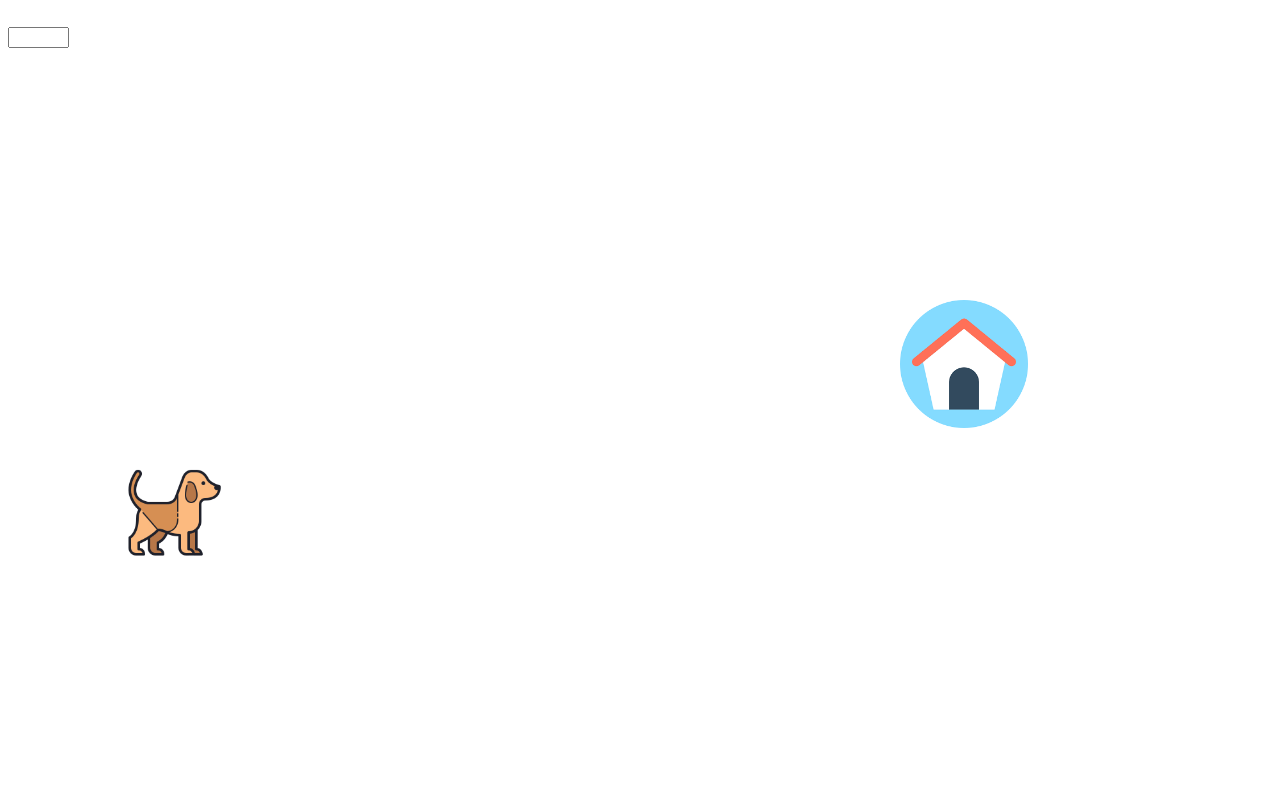
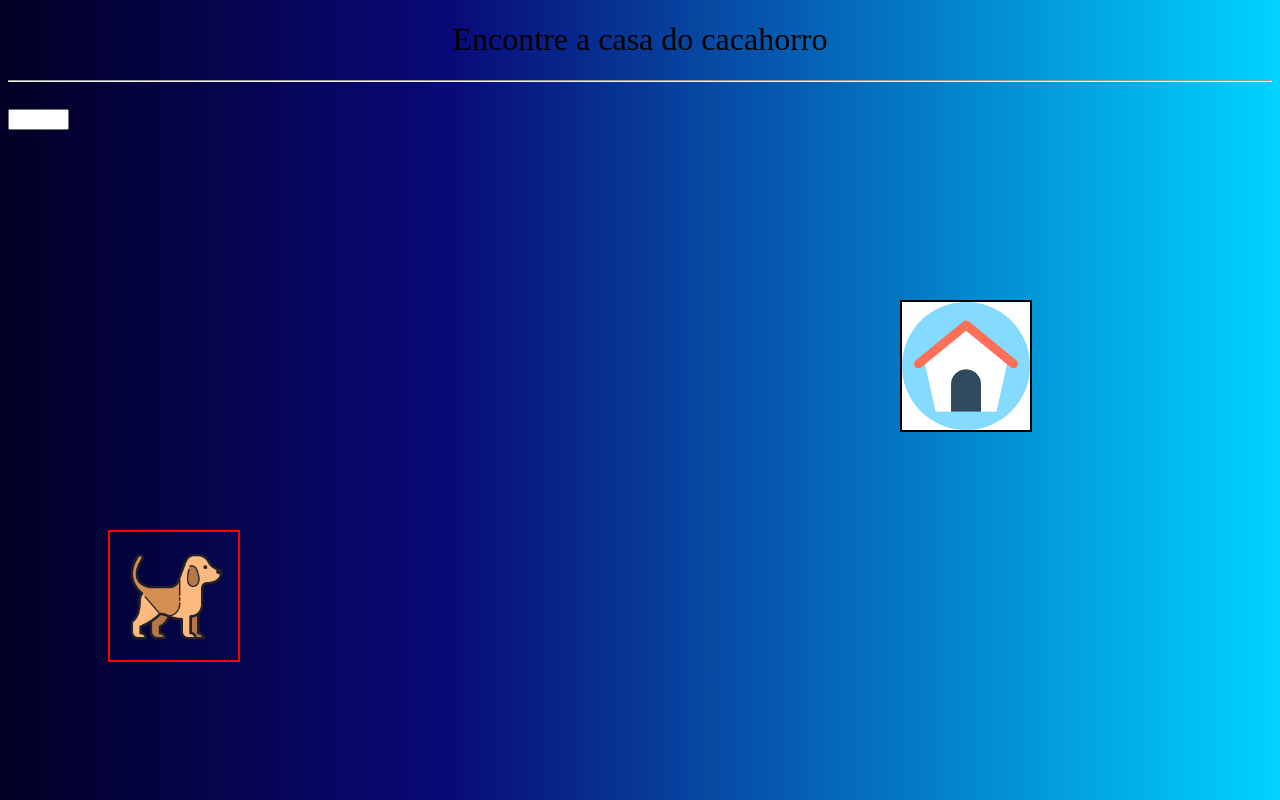
Before and after one commit to DjowNathan/USJT-exercicios, a plain HTML site: page index.html in a window 1280 px wide. Drawn offline with nearby package versions, Linux system fonts and the light colour scheme.

Commit message:
alteracoes do exercicio

```diff
--- a/css/estilo.css
+++ b/css/estilo.css
@@ -2,6 +2,7 @@
 	width: 8em;
 	margin-top: 400px;
 	margin-left: 100px;
+	border: 2px solid red;
 }
 
 #casa {
@@ -9,6 +10,7 @@
 	position: absolute;
 	top: 300px;
 	left: 900px;
+	border: 2px solid black;
 }
 
 #campo {
@@ -16,3 +18,16 @@
 	display: block;
 	margin-top: 2em;
 }
+
+body {
+	background: rgb(2,0,36);
+	background: linear-gradient(90deg, rgba(2,0,36,1)0%, rgba(9,9,121,1)35%, rgba(0,212,255,1)100%);
+}
+
+h1{
+	text-align: center;
+	text-shadow: 0cm;
+	font-style: normal;
+	font: Bradley Hand, cursive;
+	font-weight: 200;
+}
--- a/index.html
+++ b/index.html
@@ -5,7 +5,8 @@
 	<link rel="stylesheet" type="text/css" href="css/estilo.css">
 </head>
 <body>
-
+    <h1>Encontre a casa do cacahorro</h1>
+    <hr>
 	<input type="text" id="campo">
 
 	<img id="cachorro" src="img/cachorro.png">
```
